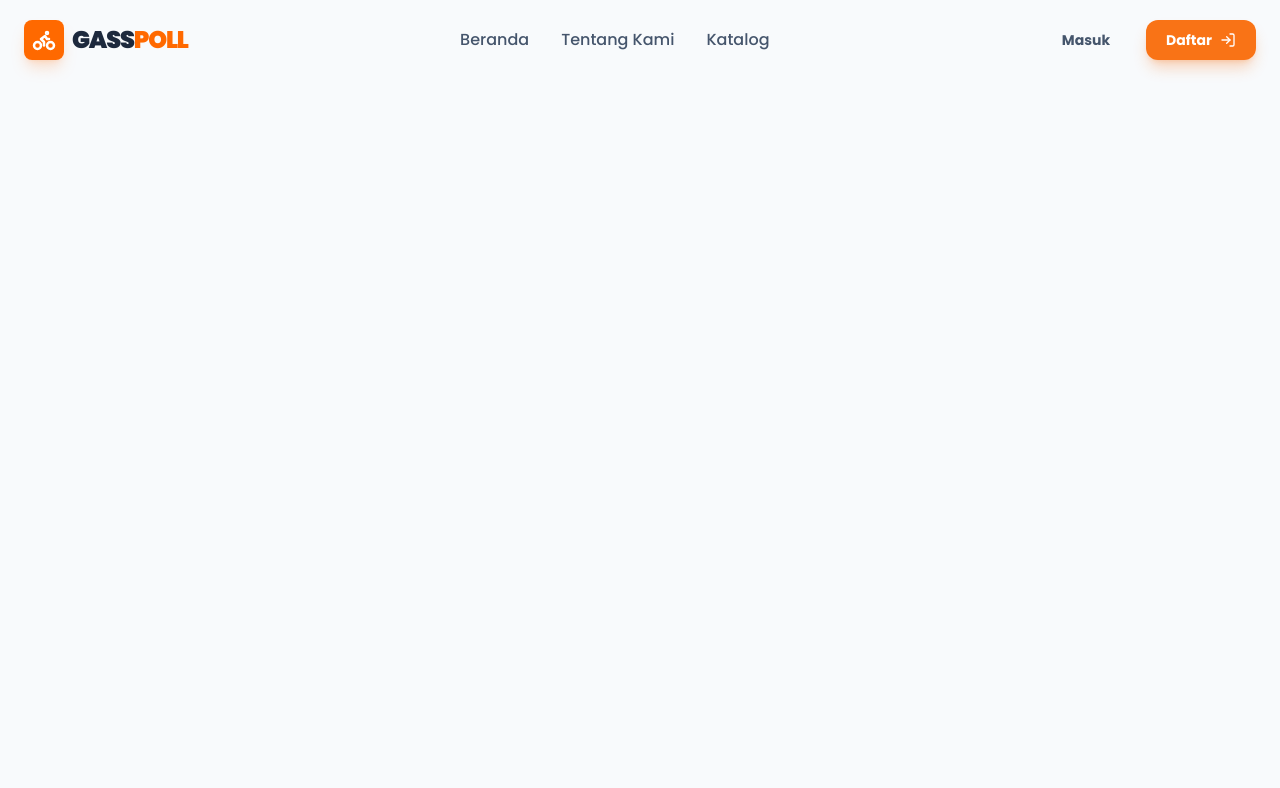
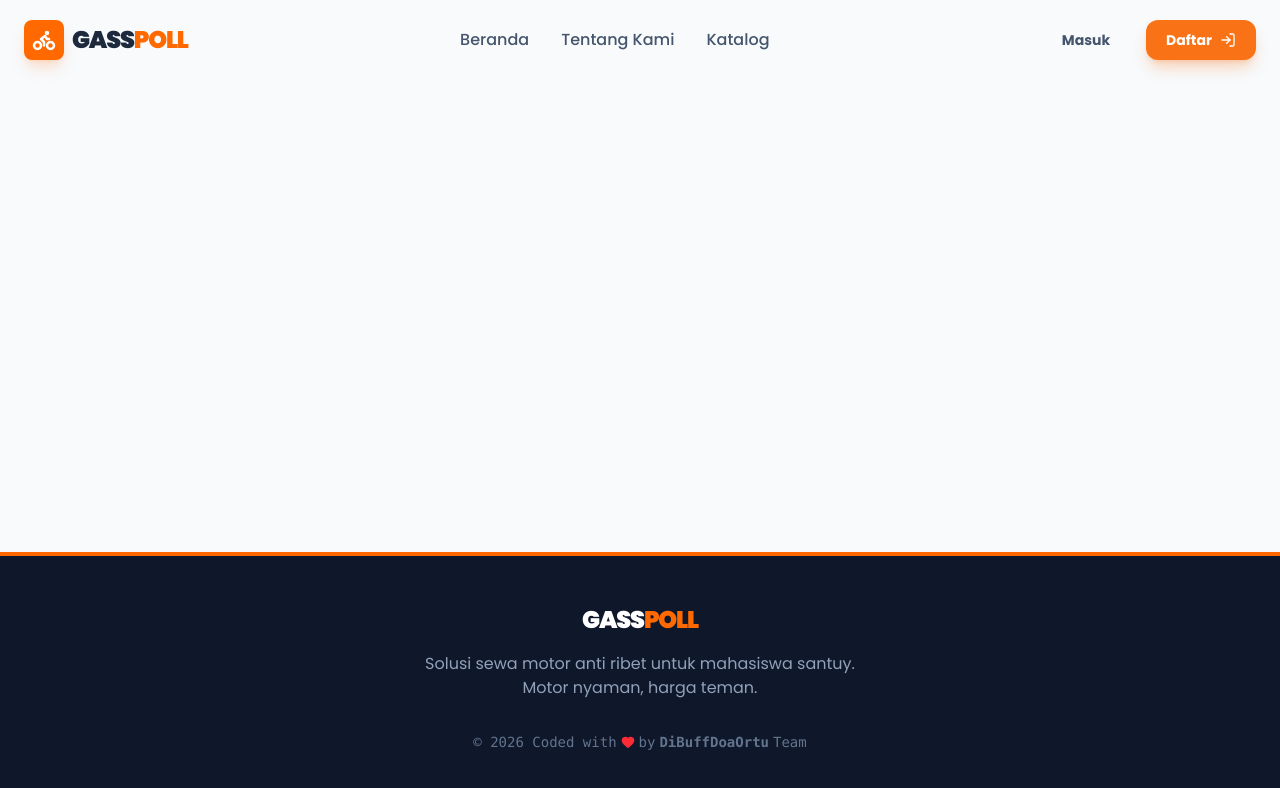
Before and after one commit to MowlandCodes/gass-poll, a React (Vite) app in the folder frontend/: page / in a window 1280 px wide. Shown: the top 788 px of the page. Built offline with nearby package versions, Linux system fonts and the light colour scheme.

Commit message:
frontend: added Footer

```diff
--- /dev/null
+++ b/frontend/src/components/commons/Footer.tsx
@@ -0,0 +1,23 @@
+import { Heart } from "lucide-react";
+
+export default function Footer() {
+  return (
+    <footer className="bg-slate-900 text-white py-12 border-t-4 border-orange-500">
+      <div className="container mx-auto px-6 text-center">
+        <h2 className="text-2xl font-black mb-4 tracking-tighter">
+          GASS<span className="text-orange-500">POLL</span>
+        </h2>
+        <p className="text-slate-400 mb-8 max-w-md mx-auto">
+          Solusi sewa motor anti ribet untuk mahasiswa santuy. Motor nyaman,
+          harga teman.
+        </p>
+
+        <div className="text-sm text-slate-500 flex items-center justify-center gap-1 font-mono">
+          © {new Date().getFullYear()} Coded with{" "}
+          <Heart size={14} className="text-red-500 fill-red-500" /> by
+          <strong>DiBuffDoaOrtu</strong> Team
+        </div>
+      </div>
+    </footer>
+  );
+}
--- a/frontend/src/layouts/MainLayout.tsx
+++ b/frontend/src/layouts/MainLayout.tsx
@@ -1,5 +1,6 @@
 import { Outlet } from "react-router-dom";
 import Navbar from "@/components/commons/Navbar";
+import Footer from "@/components/commons/Footer";
 
 export default function MainLayout() {
   return (
@@ -8,6 +9,7 @@ export default function MainLayout() {
       <main className="grow pt-20">
         <Outlet />
       </main>
+      <Footer />
     </div>
   );
 }
```
